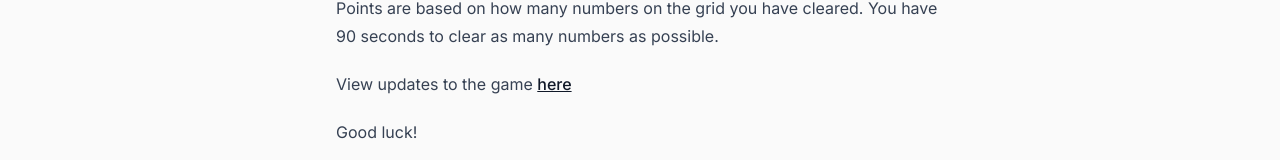
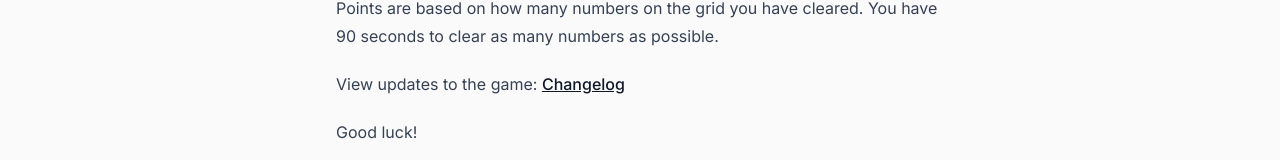
Before and after one commit to Sanghawk/fruitbox-practice, a Next.js app: page /tenzy in a window 1280 px wide. Shown: the part 398-558 px from the top of the page. Built offline with nearby package versions, Linux system fonts and the light colour scheme; no server answers; the database is empty.

Commit message:
descriptive links and fix color contrast in leaderboard

```diff
--- a/app/tenzy/components/LeaderboardRSC.tsx
+++ b/app/tenzy/components/LeaderboardRSC.tsx
@@ -14,7 +14,7 @@ export default async function LeaderboardRSC({ scores }: { scores: Score[] }) {
             className={clsx("flex justify-between", {
               "text-md font-bold px-4 py-2 ring-1 ring-yellow-500/20 text-yellow-500 bg-yellow-500/10 rounded-md":
                 i === 0,
-              "text-md font-bold px-4 py-2 ring-1 ring-gray-500/20 text-gray-500 bg-gray-500/10 rounded-md":
+              "text-md font-bold px-4 py-2 ring-1 ring-gray-500/20 text-gray-400 bg-gray-500/10 rounded-md":
                 i === 1,
               "text-md font-bold px-4 py-2 ring-1 ring-amber-700/20 text-amber-700 bg-amber-700/10 rounded-md":
                 i === 2,
--- a/app/tenzy/views/StartScreen/StartScreenRSC.tsx
+++ b/app/tenzy/views/StartScreen/StartScreenRSC.tsx
@@ -31,7 +31,7 @@ function Instructions() {
       <h3>How to play</h3>
       <TenzyDescription />
       <p>
-        View updates to the game <Link href="/tenzy/changelog">here</Link>
+        View updates to the game: <Link href="/tenzy/changelog">Changelog</Link>
       </p>
       <p>Good luck!</p>
     </div>
```
